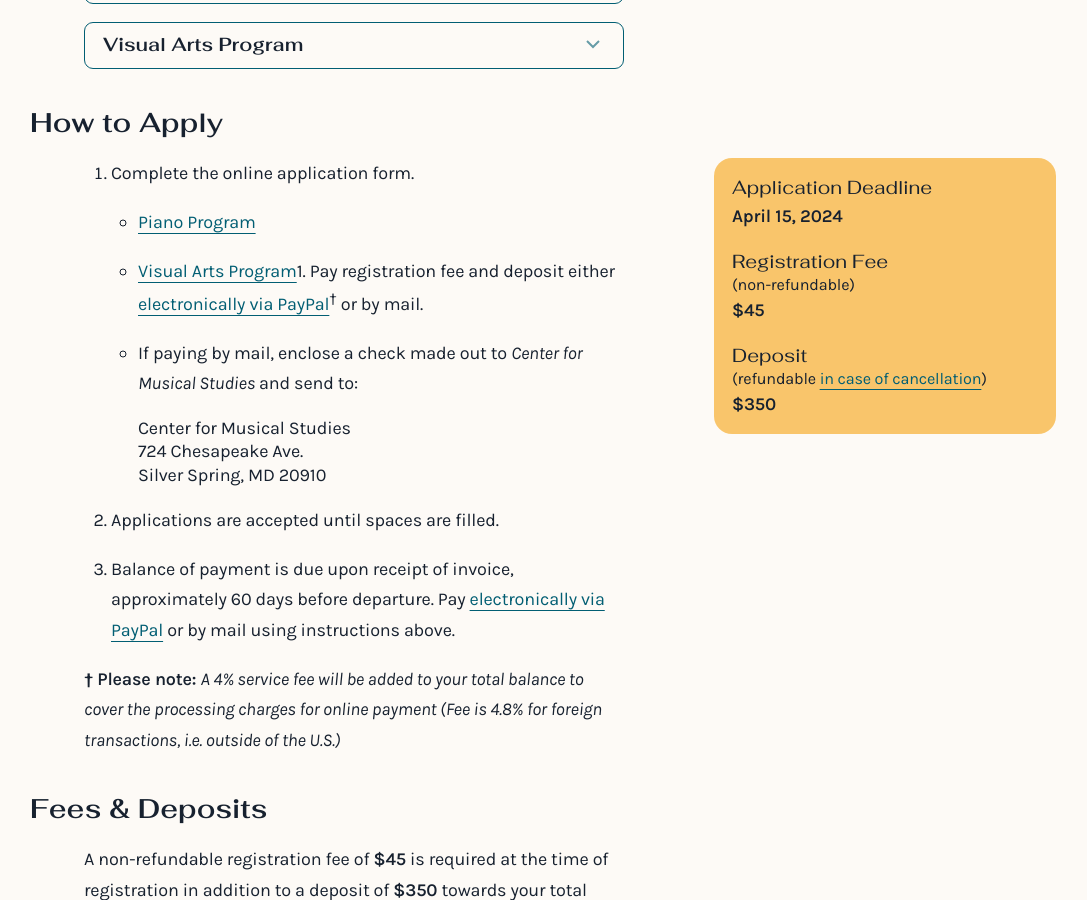
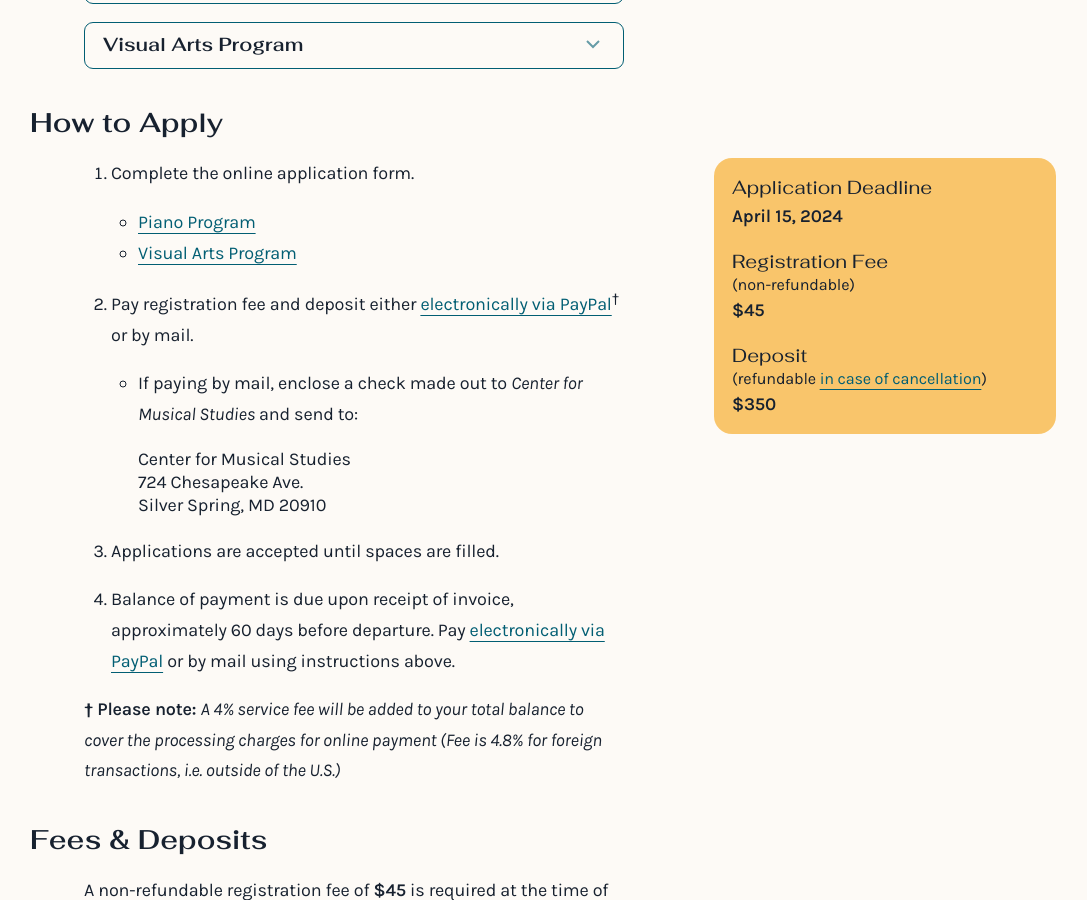
Before and after one commit to Amalfi-Festival/amalfi-festival-org, a Jekyll site: the page built from _programs/guests.md, in a window 1280 px wide and 900 px high, scrolled down 1577 px. Shown: the whole window, without its empty margins (97-1184 px from the left). Built offline with Jekyll 4.4.1, drawn with Linux system fonts in a browser that asks for light colours.

Commit message:
Fix formatting error in guests

```diff
--- a/_includes/application-instructions.md
+++ b/_includes/application-instructions.md
@@ -51,7 +51,7 @@
         {%- endunless %}
     * [{{ program.title }}]({{ program.application.guest-form-url }})
     {%- endfor -%}
-{%- endunless -%}
+{%- endunless %}
 
 1. Pay registration fee and deposit either <a href="{{ paymentRegistrationURL }}">electronically via PayPal</a><sup>†</sup> or by mail.
 
--- a/_programs/guests.md
+++ b/_programs/guests.md
@@ -110,7 +110,6 @@ Guest Program fees includes access to all festival activities for the full sessi
 {% include site/details.html summary=details_summary details=details_content %}
 {%- endfor %}
 
-
 {%- assign application-deadline = site.data.festival.application.deadline -%}
 {%- assign application-extended-deadline = site.data.festival.application.extended-deadline -%}
 {%- assign application-registration-fee = site.data.festival.application.registration-fee -%}
```
